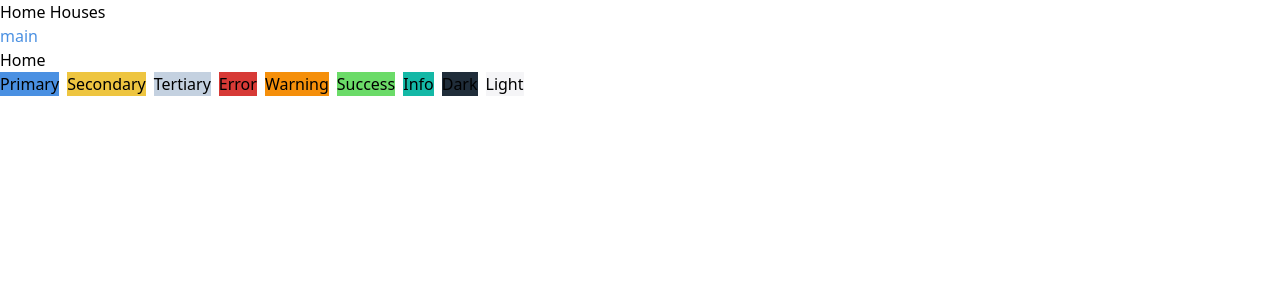
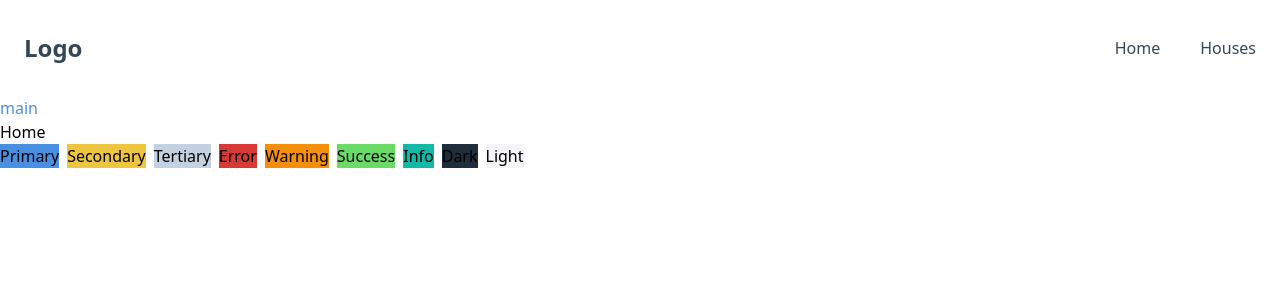
Before and after one commit to AndrePereira321/ImmoLuxFrontEnd, a SvelteKit app: page / in a window 1280 px wide. Shown: the top 300 px of the page. Built offline with nearby package versions, Linux system fonts and the light colour scheme; some icons are missing.

Commit message:
Creation of main menu component.

```diff
--- a/src/app.html
+++ b/src/app.html
@@ -2,10 +2,10 @@
 <html lang="en">
 	<head>
 		<meta charset="utf-8" />
-		<meta name="viewport" content="width=device-width, initial-scale=1" />
+		<meta content="width=device-width, initial-scale=1" name="viewport" />
 		%sveltekit.head%
 	</head>
 	<body data-sveltekit-preload-data="hover">
-		<div style="display: contents">%sveltekit.body%</div>
+	%sveltekit.body%
 	</body>
 </html>
--- /dev/null
+++ b/src/components/AppMenu.svelte
@@ -0,0 +1,36 @@
+<script>
+	import { resolve } from '$app/paths';
+	import { FontAwesomeIcon } from '@fortawesome/svelte-fontawesome';
+	import { faBars } from '@fortawesome/free-solid-svg-icons/faBars';
+
+	let showMenu = false;
+
+	function toggleNavbar() {
+		showMenu = !showMenu;
+	}
+</script>
+
+<div class="md:flex md:items-center md:justify-between">
+	<div class="flex items-center justify-between">
+		<a class="text-dark-900 hover:text-primary-700 text-xl font-bold md:text-2xl" href={resolve('/')}> Logo </a>
+		<div class="flex md:hidden">
+			<button
+				class="text-dark-900 hover:text-dark-100 cursor-pointer focus:outline-none"
+				on:click={toggleNavbar}
+				title="toggle_menu"
+				type="button"
+			>
+				<FontAwesomeIcon icon={faBars}></FontAwesomeIcon>
+			</button>
+		</div>
+	</div>
+
+	<div
+		class="mt-8 flex-col space-y-4 md:mt-0 md:flex md:flex-row md:items-center md:space-x-10 md:space-y-0 {showMenu
+			? 'flex'
+			: 'hidden'}"
+	>
+		<a class="text-dark-900 hover:text-primary-800" href={resolve('/')}>Home</a>
+		<a class="text-dark-900 hover:text-primary-800" href={resolve('/houses')}>Houses</a>
+	</div>
+</div>
--- a/src/routes/+layout.svelte
+++ b/src/routes/+layout.svelte
@@ -1,8 +1,8 @@
 <script lang="ts">
-	import '../styles/app.css';
+	import '@styles/app.css';
 	import '@fortawesome/fontawesome-svg-core/styles.css';
 	import favicon from '$lib/assets/favicon.svg';
-	import { resolve } from '$app/paths';
+	import AppMenu from '@components/AppMenu.svelte';
 
 	const { children } = $props();
 </script>
@@ -11,9 +11,8 @@
 	<link href={favicon} rel="icon" />
 </svelte:head>
 
-<nav>
-	<a data-sveltekit-preload-data="hover" href={resolve('/')}>Home</a>
-	<a data-sveltekit-preload-data="hover" href={resolve('/houses')}>Houses</a>
+<nav class="px-6 py-8">
+	<AppMenu></AppMenu>
 </nav>
 
 <main>
--- a/src/routes/+page.svelte
+++ b/src/routes/+page.svelte
@@ -19,6 +19,6 @@
 	</div>
 
 	<div class="flex items-center gap-2">
-		<FontAwesomeIcon icon="{faArrowsToEye}"></FontAwesomeIcon>
+		<FontAwesomeIcon icon={faArrowsToEye}></FontAwesomeIcon>
 	</div>
 </div>
--- a/svelte.config.js
+++ b/svelte.config.js
@@ -6,7 +6,20 @@ const config = {
 	// Consult https://svelte.dev/docs/kit/integrations
 	// for more information about preprocessors
 	preprocess: vitePreprocess(),
-	kit: { adapter: adapter() }
+	kit: {
+		adapter: adapter(),
+		alias: {
+			'@': './src',
+			'@components': './src/components',
+			'@styles': './src/styles'
+		}
+	},
+	compilerOptions: {
+		warningFilter: (warning) => {
+			const warningsToIgnore = ['a11y_consider_explicit_label'];
+			return !warningsToIgnore.includes(warning.code.toLowerCase());
+		}
+	}
 };
 
 export default config;
--- a/vite.config.ts
+++ b/vite.config.ts
@@ -2,6 +2,7 @@ import devtoolsJson from 'vite-plugin-devtools-json';
 import tailwindcss from '@tailwindcss/vite';
 import { sveltekit } from '@sveltejs/kit/vite';
 import { defineConfig } from 'vite';
+import path from 'path';
 
 export default defineConfig({
 	server: {
@@ -9,6 +10,13 @@ export default defineConfig({
 	},
 	envDir: './env',
 	plugins: [tailwindcss(), sveltekit(), devtoolsJson()],
+	resolve: {
+		alias: {
+			'@': path.resolve(__dirname, './src'),
+			'@components': path.resolve(__dirname, './src/components'),
+			'@styles': path.resolve(__dirname, './src/styles')
+		}
+	},
 	build: {
 		minify: 'terser',
 		cssMinify: true
```
